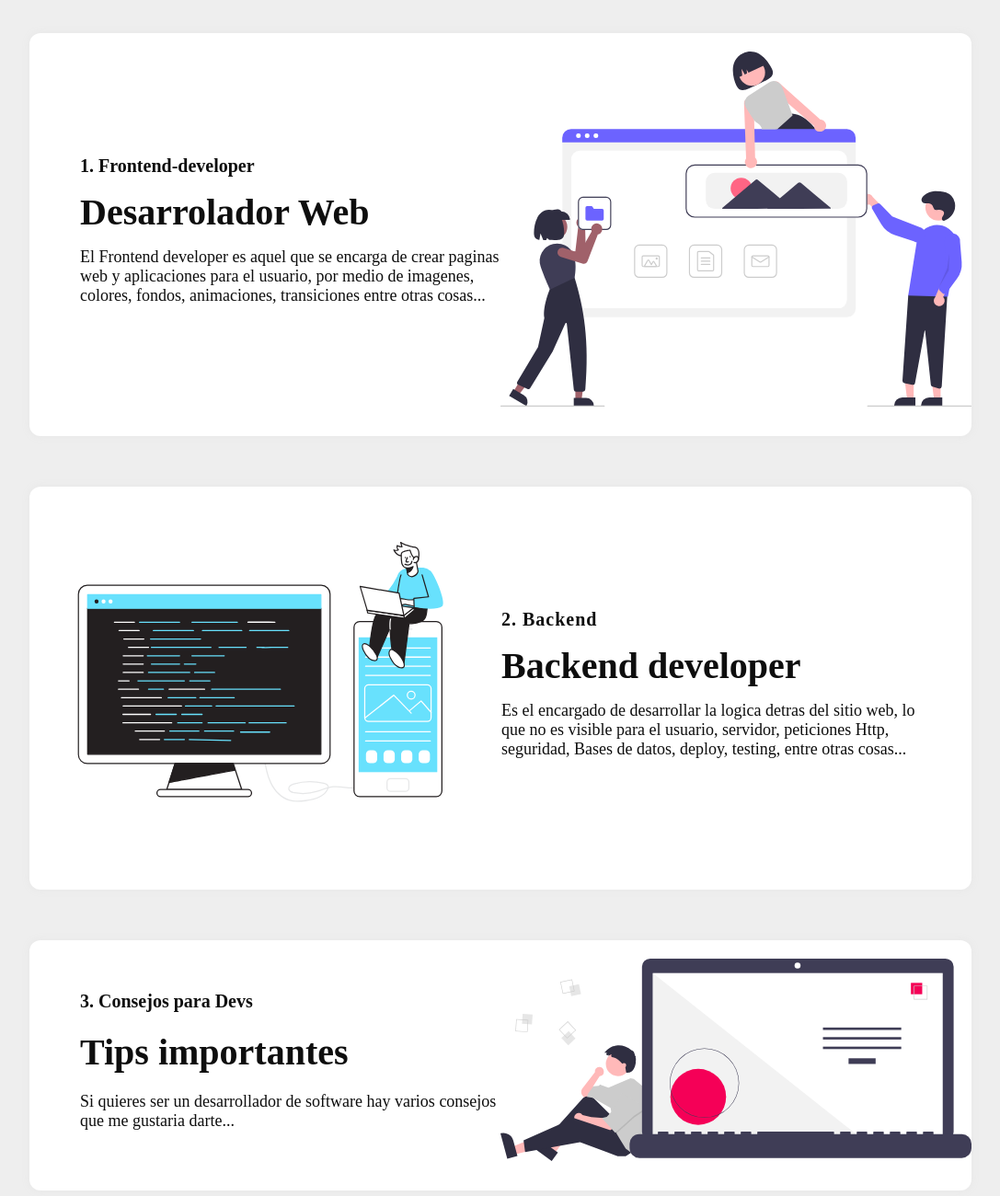
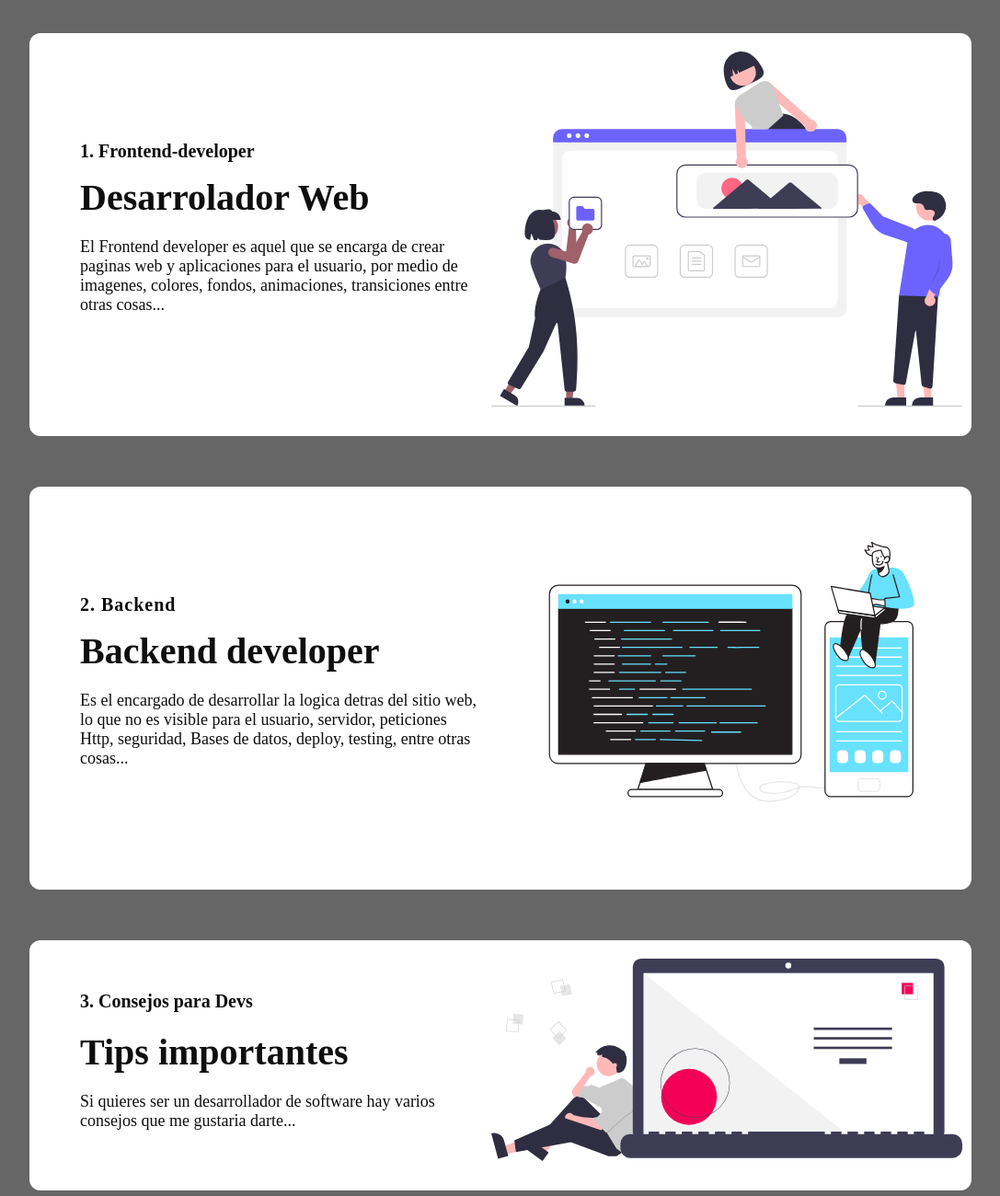
Before and after one commit to N-Ignacio-Bouffanais/Blog-tips-for-developers, a website: page src/index.html in a window 1280 px wide. Shown: the part 780-2080 px from the top of the page at 92% size, without its empty margins (96-1183 px from the left). Drawn offline with Linux system fonts and the light colour scheme.

Commit message:
cambios a las tarjetas del main.html, cambio de fondo de color a gris

```diff
--- a/src/index.html
+++ b/src/index.html
@@ -65,6 +65,13 @@
           </div>
         </div>
         <div class="route_two">
+          <div class="about-route_two">
+            <h2 class="titulo">2. Backend</h2>
+            <h3 class="subtitulo">Backend developer</h3>
+            <p class="parrafo">
+              Es el encargado de desarrollar la logica detras del sitio web, lo que no es visible para el usuario, servidor, peticiones Http, seguridad, Bases de datos, deploy, testing, entre otras cosas...
+            </p>
+          </div>
           <div class="imagen-route_two">
             <a href="/src/Backend.html">
               <figure>
@@ -72,13 +79,6 @@
                   alt="Imagen de una persona escribiendo codigo encima de un servidor" />
               </figure>
             </a>
-          </div>
-          <div class="about-route_two">
-            <h2 class="titulo">2. Backend</h2>
-            <h3 class="subtitulo">Backend developer</h3>
-            <p class="parrafo">
-              Es el encargado de desarrollar la logica detras del sitio web, lo que no es visible para el usuario, servidor, peticiones Http, seguridad, Bases de datos, deploy, testing, entre otras cosas...
-            </p>
           </div>
         </div>
         <div class="route_three">
--- a/src/main.css
+++ b/src/main.css
@@ -42,7 +42,7 @@ body{
 }
 
 .routes-container{
-    background-color: #eeeeee;
+    background-color: #666666;
     color: #0e0e0e;
     display: flex;
     flex-direction: column;
@@ -50,9 +50,9 @@ body{
 }
 .route_one{
     display: flex;
+    flex-wrap: wrap;
     align-items: center;
     background-color: #ffffff;
-    box-shadow: rgb(174 174 174 / 10%) 0px 0px 10px;
     padding: 2rem 0 3rem 5.5rem;
     border-radius: 1.2rem;
     width: 80vw;
@@ -62,6 +62,10 @@ body{
 .about-route_one{
     text-align: left;
     width: 70%;
+    display: flex;
+    flex-direction: column;
+    flex-basis: 40%;
+    flex-grow: 9;
 }
 .about-route_one .titulo{
    font-size: 2rem;
@@ -71,20 +75,22 @@ body{
     font-size: 4rem;
 }
 .about-route_one .parrafo{
-    margin: 1.5rem 0;
+    margin: 2rem 2rem 2rem 0;
     font-size: 1.8rem;
 }
 .imagen-route_one img{
     background-size: contain;
     width: 40vw;
+    margin-right: 1rem;
 }
+/*Route two*/
 
 .route_two{
     display: flex;
+    flex-wrap: wrap;
     align-items: center;
     background-color: #ffffff;
-    box-shadow: rgb(174 174 174 / 10%) 0px 0px 10px;
-    padding: 2rem 5.5rem 3rem 0;
+    padding: 2rem 0 3rem 5.5rem;
     border-radius: 1.2rem;
     width: 80vw;
     margin: 0 auto;
@@ -93,6 +99,10 @@ body{
 .about-route_two{
     text-align: left;
     width: 70%;
+    display: flex;
+    flex-direction: column;
+    flex-basis: 40%;
+    flex-grow: 9;
 }
 .about-route_two .titulo{
    font-size: 2rem;
@@ -103,7 +113,7 @@ body{
     font-size: 4rem;
 }
 .about-route_two .parrafo{
-    margin: 1.5rem 0;
+    margin: 2rem 2rem 2rem 0;
     font-size: 1.8rem;
 }
 .imagen-route_two img{
@@ -114,18 +124,22 @@ body{
 /*tercera ruta*/
 .route_three{
     display: flex;
+    flex-wrap: wrap;
     align-items: center;
     background-color: #ffffff;
-    box-shadow: rgb(174 174 174 / 10%) 0px 0px 10px;
     padding: 2rem 0 3rem 5.5rem;
     border-radius: 1.2rem;
     width: 80vw;
-    margin: 0 auto 5rem auto;
+    margin: 0 auto 8rem auto;
     gap: 0.1rem;
 }
 .about-route_three{
     text-align: left;
     width: 70%;
+    display: flex;
+    flex-direction: column;
+    flex-basis: 40%;
+    flex-grow: 9;
 }
 .about-route_three .titulo{
    font-size: 2rem;
@@ -135,12 +149,13 @@ body{
     font-size: 4rem;
 }
 .about-route_three .parrafo{
-    margin: 2rem 0;
+    margin: 2rem 2rem 2rem 0;
     font-size: 1.8rem;
 }
 .imagen-route_three img{
     background-size: contain;
     width: 40vw;
+    margin-right: 1rem;
 }
 
 /*Footer*/
```
